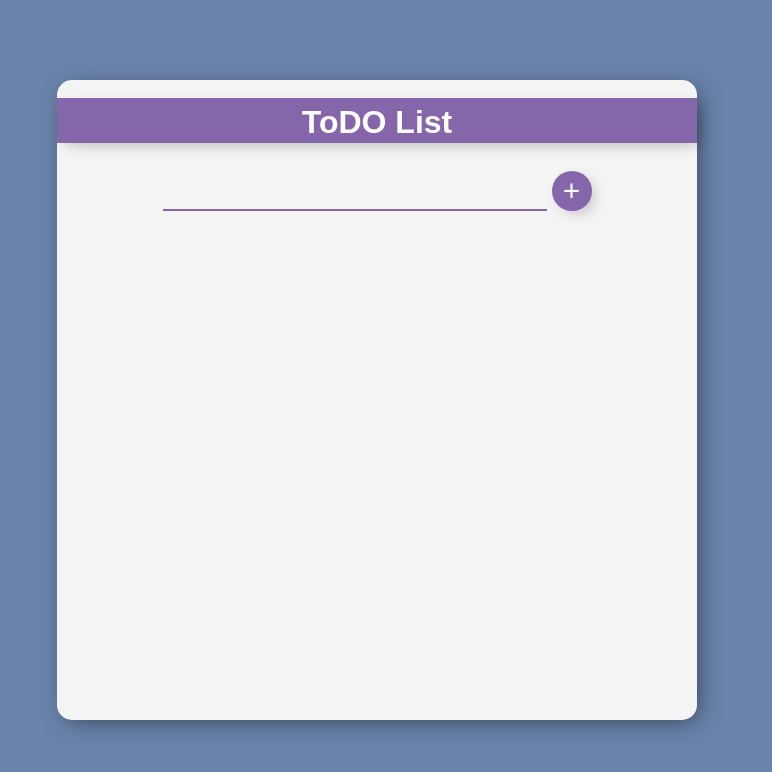
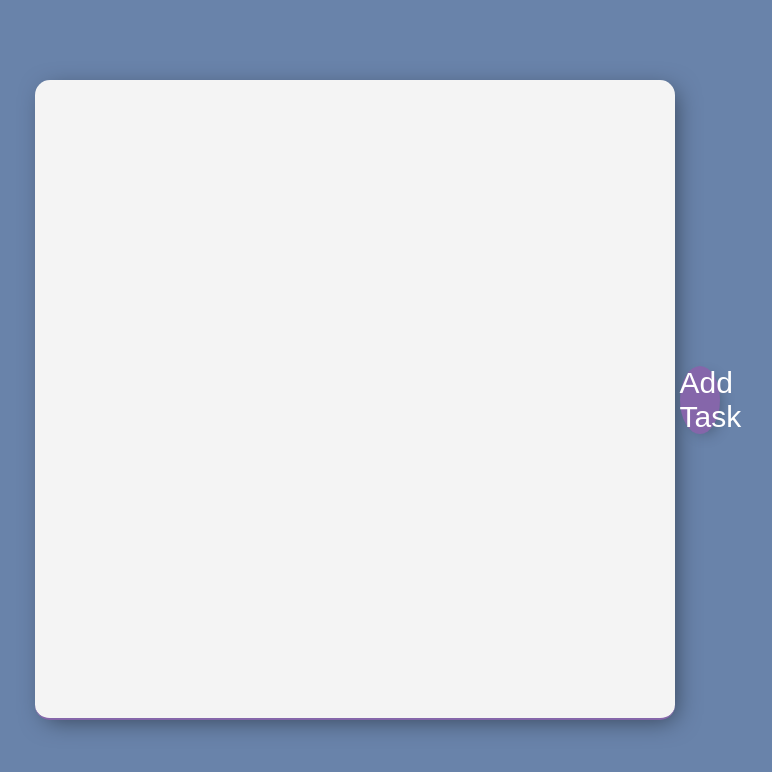
Before and after one commit to m2-madhav/Weekend-Hackathon-3---Todo-List-React, a React app: page / in a window 1280 px wide. Shown: the top 772 px of the page, without its empty margins (263-1035 px from the left). Built offline with nearby package versions, Linux system fonts and the light colour scheme.

Commit message:
code-final

```diff
--- a/src/components/App.js
+++ b/src/components/App.js
@@ -1,65 +1,65 @@
-import React, { useState } from "react";
+import React, { useState, useRef } from "react";
+import Task from "./task";
 import "./../styles/App.css";
-import ToDoList from "./ToDoLists";
 
 function App() {
-  const [inputList, setInputList] = useState(" ");
+  const [tasks, setTasks] = useState([]);
+  const [inputValue, setInputValue] = useState("");
 
-  const itemEvent = (event) => {
-    setInputList(event.target.value);
+  const taskId = useRef(0);
+
+  const handleChange = (event) => {
+    setInputValue(event.target.value);
   };
 
-  const [Items, setItems] = useState([]);
-  const listOfItems = () => {
-    setItems((oldItems) => {
-      return [...oldItems, inputList];
-    });
-    setInputList(" ");
+  const handleClick = () => {
+    const updatedTasks = [...tasks];
+    updatedTasks.push({ id: taskId.current, text: inputValue });
+    taskId.current = taskId.current + 1;
+    setInputValue("");
+    setTasks(updatedTasks);
   };
 
-  const deleteItem = (id) => {
-    console.log("deleted");
+  const handleDelete = (id) => {
+    const taskCopy = [...tasks];
+    const filteredTasks = taskCopy.filter((task) =>
+      task.id !== id ? task : null
+    );
+    setTasks(filteredTasks);
+  };
 
-    setItems((oldItems) => {
-      return oldItems.filter((arrEle, index) => {
-        return index !== id;
-      });
+  const saveChangedText = (id, newtext) => {
+    const taskCopy = [...tasks];
+    taskCopy.forEach((task) => {
+      if (task.id === id) {
+        task.text = newtext;
+      }
     });
+    setTasks(taskCopy);
   };
 
   return (
-    <>
-      <div id="main">
-        <div id="task">
-          <br />
-          <h1>ToDO List</h1>
-          <br />
-          <input
-            type="text"
-            placeholder="Add an items"
-            value={inputList}
-            onChange={itemEvent}
+    <div id="main">
+      <input
+        id="task"
+        type="textarea"
+        value={inputValue}
+        onChange={handleChange}
+      ></input>
+      <button id="btn" onClick={handleClick} disabled={!inputValue}>
+        Add Task
+      </button>
+      <ol>
+        {tasks.map((task) => (
+          <Task
+            key={task.id}
+            task={task}
+            saveChangedText={saveChangedText}
+            handleDelete={handleDelete}
           />
-          <button id="btn" onClick={listOfItems}>
-            {" "}
-            +{" "}
-          </button>
-
-          <ol>
-            {Items.map((itemVal, index) => {
-              return (
-                <ToDoList
-                  key={index}
-                  id={index}
-                  text={itemVal}
-                  onSelect={deleteItem}
-                />
-              );
-            })}
-          </ol>
-        </div>
-      </div>
-    </>
+        ))}
+      </ol>
+    </div>
   );
 }
 
--- a/src/components/ToDoLists.jsx
+++ /dev/null
@@ -1,22 +0,0 @@
-import React from "react";
-
-const ToDoList = (props) => {
-  return (
-    <>
-      <div className="todo_style">
-        <li className="list">{props.text} .</li>
-
-        <button
-          className="delete"
-          onClick={() => {
-            props.onSelect(props.id);
-          }}
-        >
-          del
-        </button>
-      </div>
-    </>
-  );
-};
-
-export default ToDoList;
--- /dev/null
+++ b/src/components/task.jsx
@@ -0,0 +1,50 @@
+import React, { useState } from "react";
+
+export default function Task(props) {
+  const { task, saveChangedText, handleDelete } = props;
+
+  const [showEdit, setShowEdit] = useState(false);
+  const [editText, setEditText] = useState("");
+
+  const handleEdit = (id) => {
+    setShowEdit(!showEdit);
+  };
+
+  const handleTextChange = (event) => {
+    setEditText(event.target.value);
+  };
+
+  const saveNewText = (id) => {
+    saveChangedText(id, editText);
+    setShowEdit(false);
+    setEditText("");
+  };
+
+  return (
+    <div>
+      <li className="list">{task.text}</li>
+      <button className="edit" onClick={() => handleEdit(task.id)}>
+        Edit
+      </button>
+      <button className="delete" onClick={() => handleDelete(task.id)}>
+        Delete
+      </button>
+      {showEdit ? (
+        <div>
+          <input
+            type="texarea"
+            className="editTask"
+            onChange={handleTextChange}
+          ></input>
+          <button
+            className="saveTask"
+            disabled={!editText}
+            onClick={() => saveNewText(task.id)}
+          >
+            Save
+          </button>
+        </div>
+      ) : null}
+    </div>
+  );
+}
--- a/src/index.html
+++ b/src/index.html
@@ -4,11 +4,6 @@
 <meta charset="UTF-8">
 <meta name="viewport" content="width=device-width, initial-scale=1.0">
 <meta http-equiv="X-UA-Compatible" content="ie=edge">
-<link href="https://maxcdn.bootstrapcdn.com/font-awesome/4.7.0/css/font-awesome.min.css"
-rel="stylesheet"
-integrity="sha384-wvfXpqpZZVQGK6TAh5PVlGOfQNHSoD2xbE+QkPxCAFlNEevoEH3Sl0sibVcOQVnN"
-crossorigin="anonymous">
-
 <title>React App</title>
 </head>
 <body>
```
